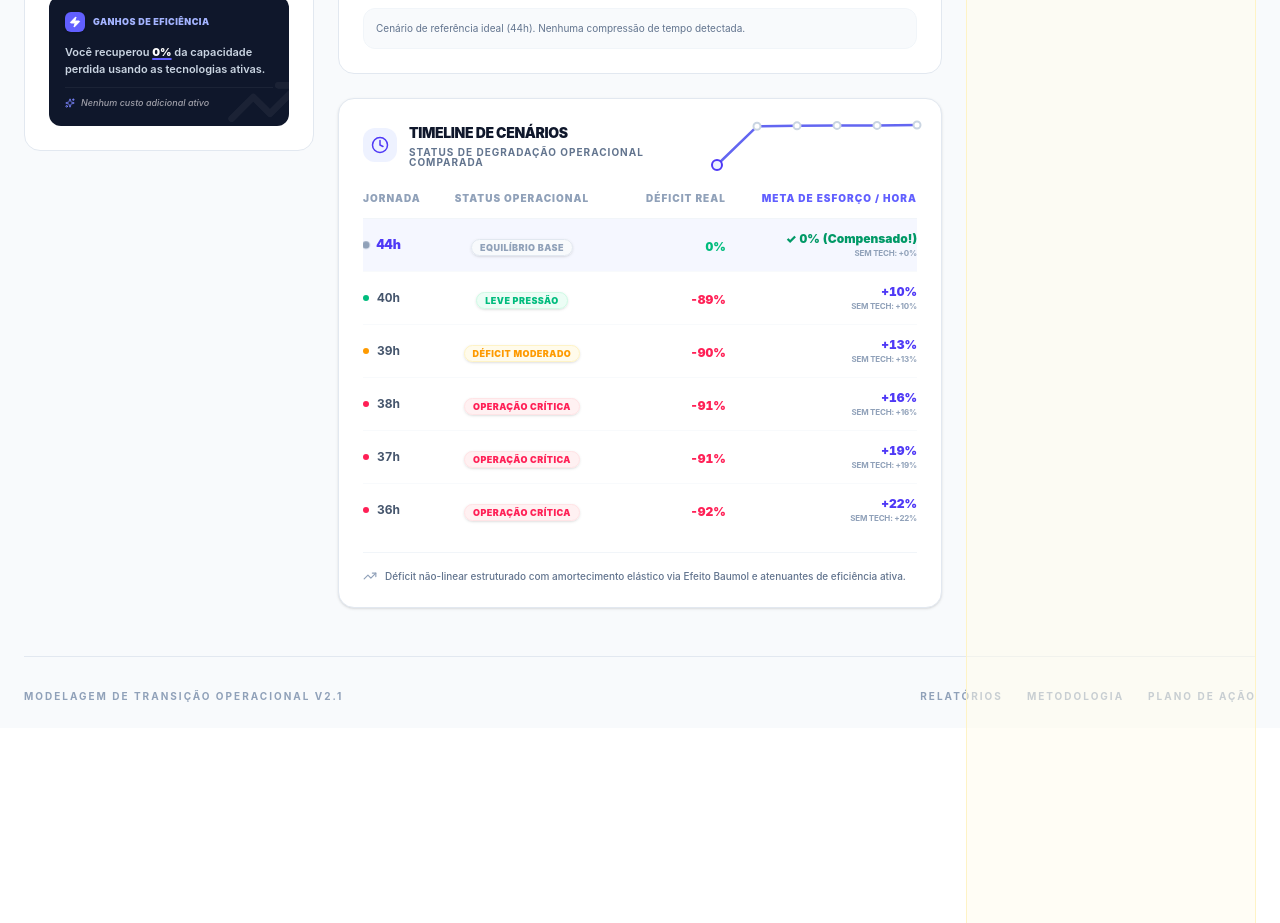
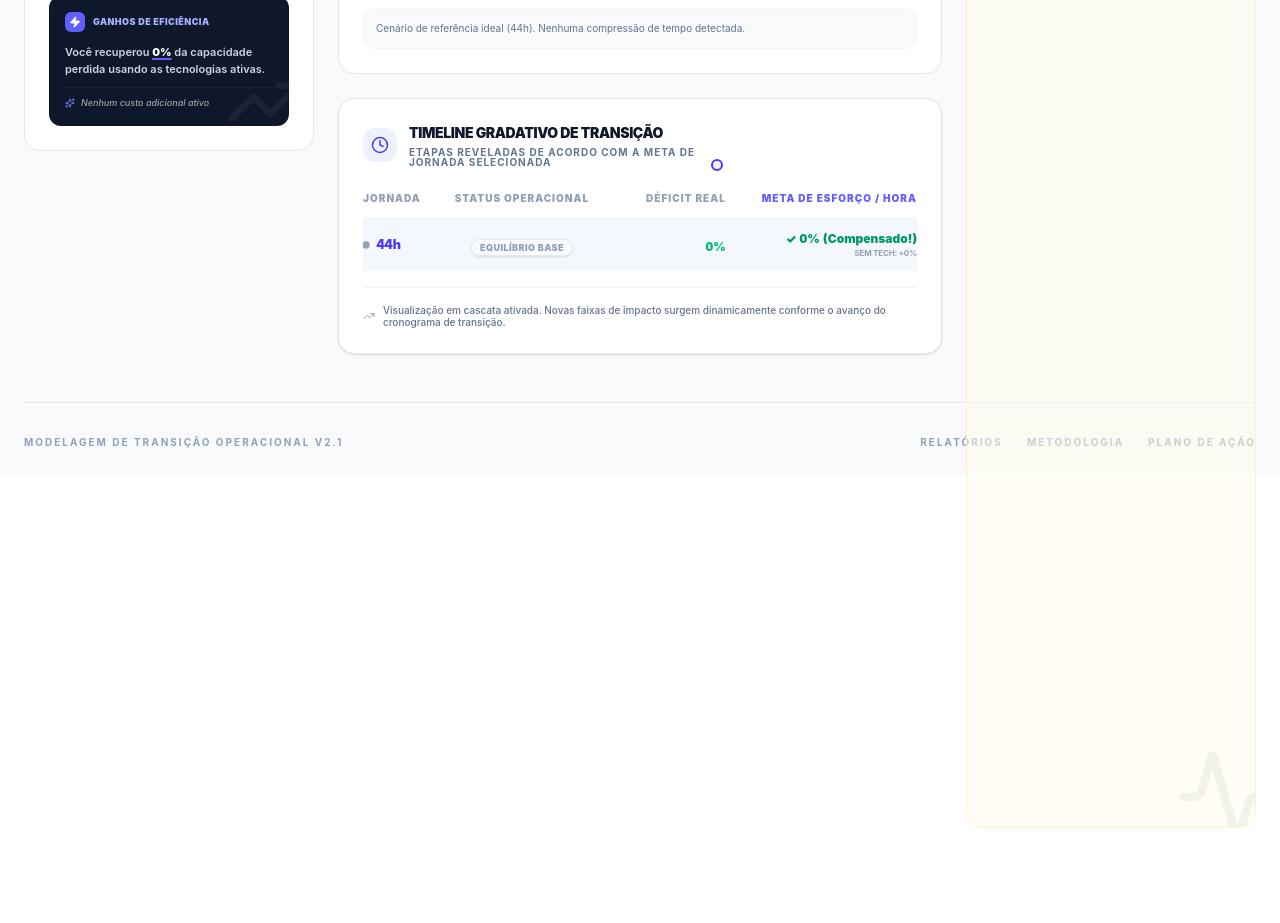
Before and after one commit to maatosmm-g/Simulador-de-Transicao, a React (Vite) app: page / in a window 1280 px wide. Shown: the part 1600-2523 px from the top of the page. After the commit the page ends 2428 px from the top, so only its background shows below. Built offline with nearby package versions, Linux system fonts and the light colour scheme.

Commit message:
feat(timeline): sync visual progression with hours
Update ScenarioTimeline to reflect the user's selected hours in the
progression logic and align the calculation engine with application
standards.

```diff
--- a/src/App.tsx
+++ b/src/App.tsx
@@ -285,6 +285,7 @@ export default function App() {
               params={params}
               strategies={strategies}
               lastValidHours={lastValidHours}
+              currentHoursSelection={currentHoursSelection}
             />
           </div>
 
--- a/src/components/FinancialImpact.tsx
+++ b/src/components/FinancialImpact.tsx
@@ -13,6 +13,7 @@ interface FinancialImpactProps {
   targetHours: number;
   grossMargin?: number;
   totalBoost?: number;
+  totalClientsLost?: number;
 }
 
 export function FinancialImpact({
--- a/src/components/ScenarioTimeline.tsx
+++ b/src/components/ScenarioTimeline.tsx
@@ -8,24 +8,34 @@ interface ScenarioTimelineProps {
   params: SimulationParameters;
   strategies: MitigationStrategy[];
   lastValidHours: number;
+  currentHoursSelection: number;
 }
 
-export function ScenarioTimeline({ params, strategies, lastValidHours }: ScenarioTimelineProps) {
+export function ScenarioTimeline({ params, strategies, lastValidHours, currentHoursSelection }: ScenarioTimelineProps) {
   const { INTENSITY_ABSORPTION } = MODEL_CALIBRATION;
 
-  // Lista estática e imutável para garantir previsibilidade e comparação visual completa
-  const scenarios = useMemo(() => [44, 40, 39, 38, 37, 36], []);
+  // Lista sequencial estática para guiar a progressão visual
+  const SEQ = useMemo(() => [44, 40, 39, 38, 37, 36], []);
 
   const timelineData = useMemo(() => {
     const boost = strategies.reduce((acc, s) => acc + (s.active ? s.productivityBoost : 0), 0);
 
-    return scenarios.map(hours => {
-      // 1. Aplicação rigorosa do Efeito Baumol para cálculo de perda horária real (Não-Linear)
-      const rawLossFactor = hours < 44 ? Math.pow((44 - hours) / 44, INTENSITY_ABSORPTION) : 0;
+    // Encontra até onde o usuário já avançou na meta de transição
+    // Usamos lastValidHours ou currentHoursSelection para travar o progresso na última etapa segura
+    const limitIndex = SEQ.indexOf(currentHoursSelection);
+    const visibleScenarios = limitIndex !== -1 ? SEQ.slice(0, limitIndex + 1) : [44];
 
-      // O ganho de eficiência das ferramentas atenua esse fator de perda
-      const mitigatedLossFactor = Math.max(0, rawLossFactor * (1 - boost));
-      const deficitPercent = mitigatedLossFactor * 100;
+    return visibleScenarios.map(hours => {
+      // 1. Sincronização Matemática Perfeita com o Motor do App.tsx
+      const baselineH = params.employeeCount * 44;
+      const futureH = params.employeeCount * hours;
+      const mitigatedH = futureH * (1 + boost);
+
+      // Cálculo exato da retenção (%) idêntico ao do App.tsx
+      const capacityRetention = baselineH > 0 ? (mitigatedH / baselineH) * 100 : 100;
+
+      // O Déficit Real é o complemento da capacidade que foi retida/salva
+      const deficitPercent = Math.max(0, 100 - capacityRetention);
 
       // 2. Cálculo do ajuste necessário de esforço comercial por hora ativa
       const rawIncrease = hours > 0 ? ((44 / hours) - 1) * 100 : 0;
@@ -63,14 +73,14 @@ export function ScenarioTimeline({ params, strategies, lastValidHours }: Scenari
         bgColor
       };
     });
-  }, [scenarios, strategies, INTENSITY_ABSORPTION]);
+  }, [SEQ, params.employeeCount, strategies, currentHoursSelection]);
 
-  // Cálculo dinâmico dos pontos do SVG Sparkline baseado na matriz fixa de cenários
+  // Parâmetros do minichart (Sparkline)
   const chartWidth = 200;
   const chartHeight = 40;
 
   const points = useMemo(() => {
-    // Encontra o teto máximo de déficit para normalizar o eixo Y do Sparkline de forma proporcional
+    if (timelineData.length <= 1) return "0,20 200,20"; // Linha reta estável se só houver 44h ativa
     const maxDeficit = Math.max(...timelineData.map(d => d.deficit), 1);
 
     return timelineData.map((d, i) => {
@@ -88,17 +98,21 @@ export function ScenarioTimeline({ params, strategies, lastValidHours }: Scenari
             <Clock size={18} />
           </div>
           <div>
-            <h3 className="text-sm font-black text-slate-900 uppercase tracking-tight">Timeline de Cenários</h3>
+            <h3 className="text-sm font-black text-slate-900 uppercase tracking-tight">Timeline Gradativo de Transição</h3>
             <p className="text-[10px] text-slate-500 font-bold uppercase tracking-widest leading-none mt-1">
-              Status de degradação operacional comparada
+              Etapas reveladas de acordo com a meta de jornada selecionada
             </p>
           </div>
         </div>
 
-        {/* Sparkline Micro Chart Dinâmico */}
+        {/* Sparkline Dinâmico */}
         <div className="hidden sm:block">
           <svg width={chartWidth} height={chartHeight} className="overflow-visible">
-            <path
+            {timelineData.length > 1 && (
+              <motion.path
+                initial={{ pathLength: 0 }}
+                animate={{ pathLength: 1 }}
+                transition={{ duration: 0.4, ease: "easeInOut" }}
                 d={`M ${points}`}
                 fill="none"
                 stroke="#6366f1"
@@ -106,11 +120,12 @@ export function ScenarioTimeline({ params, strategies, lastValidHours }: Scenari
                 strokeLinecap="round"
                 strokeLinejoin="round"
               />
+            )}
             {timelineData.map((d, i) => {
               const maxDeficit = Math.max(...timelineData.map(t => t.deficit), 1);
-              const x = (i / (timelineData.length - 1)) * chartWidth;
+              const x = timelineData.length > 1 ? (i / (timelineData.length - 1)) * chartWidth : 0;
               const y = chartHeight - (d.deficit / maxDeficit) * chartHeight;
-              const isSelected = d.hours === lastValidHours;
+              const isSelected = d.hours === currentHoursSelection;
 
               return (
                 <circle
@@ -129,7 +144,7 @@ export function ScenarioTimeline({ params, strategies, lastValidHours }: Scenari
         </div>
       </div>
 
-      {/* Tabela de Cenários */}
+      {/* Tabela Progressiva */}
       <div className="overflow-x-auto -mx-5 sm:mx-0">
         <table className="w-full text-left">
           <thead>
@@ -142,10 +157,13 @@ export function ScenarioTimeline({ params, strategies, lastValidHours }: Scenari
           </thead>
           <tbody className="divide-y divide-slate-50">
             {timelineData.map((d) => {
-              const isSelected = d.hours === lastValidHours;
+              const isSelected = d.hours === currentHoursSelection;
 
               return (
-                <tr
+                <motion.tr
+                  layout
+                  initial={{ opacity: 0, y: 4 }}
+                  animate={{ opacity: 1, y: 0 }}
                   key={d.hours}
                   className={cn(
                     "group transition-colors duration-200",
@@ -192,18 +210,17 @@ export function ScenarioTimeline({ params, strategies, lastValidHours }: Scenari
                       </span>
                     </div>
                   </td>
-                </tr>
+                </motion.tr>
               );
             })}
           </tbody>
         </table>
       </div>
 
-      {/* Quick Insight Footer */}
       <div className="mt-4 pt-4 border-t border-slate-100 flex items-center gap-2">
         <TrendingUp size={14} className="text-slate-400" />
         <p className="text-[10px] text-slate-500 font-medium leading-tight">
-          Déficit não-linear estruturado com amortecimento elástico via Efeito Baumol e atenuantes de eficiência ativa.
+          Visualização em cascata ativada. Novas faixas de impacto surgem dinamicamente conforme o avanço do cronograma de transição.
         </p>
       </div>
     </div>
```
Lines whose indentation alone changed are shown as unchanged.
